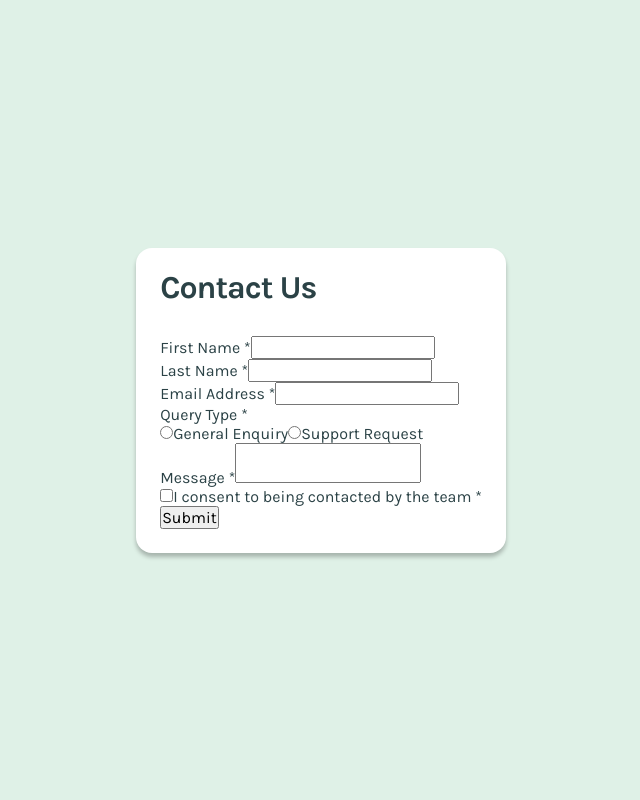
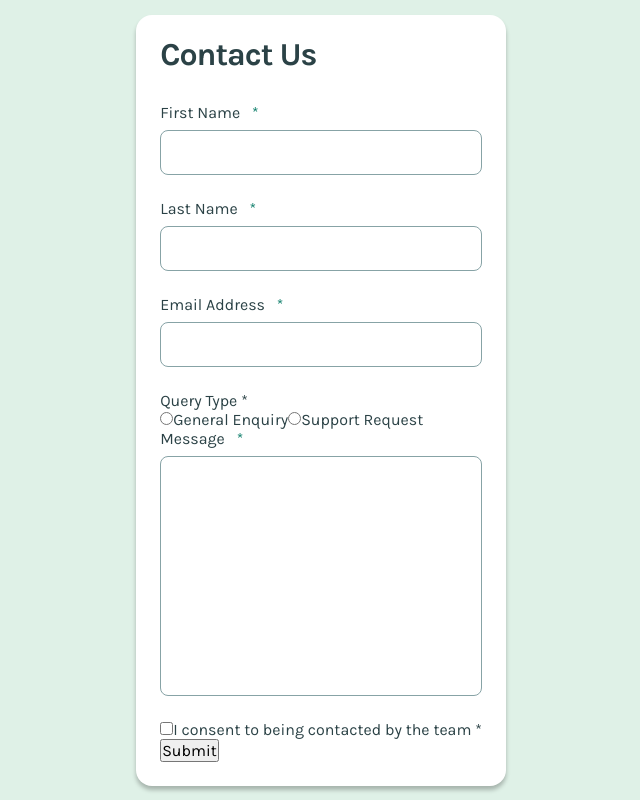
Before and after one commit to hectorlil48/frontendMentor-contact-form, a React (Vite) app: page / in a window 1280 px wide. Shown: the whole page, without its empty margins (319-959 px from the left). Built offline with nearby package versions, Linux system fonts and the light colour scheme.

Commit message:
Added styles for form group input and label.

```diff
--- a/src/components/ContactForm.css
+++ b/src/components/ContactForm.css
@@ -1,14 +1,44 @@
-form {
+.contact-form {
   background-color: var(--white);
   padding: 1.5rem;
   border-radius: 1rem;
   box-shadow: 0px 4px 4px 0px rgba(0, 0, 0, 0.25);
 }
 
-h1 {
+.contact-form__title {
   font-size: 2rem;
   font-weight: var(--fw-bold);
   line-height: 1;
   letter-spacing: -1px;
   margin-bottom: 2rem;
 }
+
+.form__row {
+  display: flex;
+  flex-direction: column;
+}
+
+.form__group {
+  display: flex;
+  flex-direction: column;
+  gap: 0.5rem;
+  margin-bottom: 1.5rem;
+  font-size: var(--fs-md);
+  font-weight: var(--fw-regular);
+}
+
+.form__group label span {
+  color: var(--green-600);
+  margin-left: 0.5rem;
+}
+
+.form__group input,
+.form__group textarea {
+  padding: 0.75rem 1.5rem;
+  border-radius: 0.5rem;
+  border: 1px solid var(--grey-500);
+}
+
+.form__group textarea {
+  min-height: 15rem;
+}
--- a/src/components/ContactForm.tsx
+++ b/src/components/ContactForm.tsx
@@ -87,8 +87,8 @@ function ContactForm() {
     console.log(formData);
   };
   return (
-    <form onSubmit={handleSubmit}>
-      <h1>Contact Us</h1>
+    <form className="contact-form" onSubmit={handleSubmit}>
+      <h1 className="contact-form__title">Contact Us</h1>
 
       <div className="form__row">
         <div className="form__group">
@@ -185,7 +185,7 @@ function ContactForm() {
         )}
       </div>
 
-      <div className="form__group">
+      <div className="form__consent">
         <input
           type="checkbox"
           id="consent"
```
